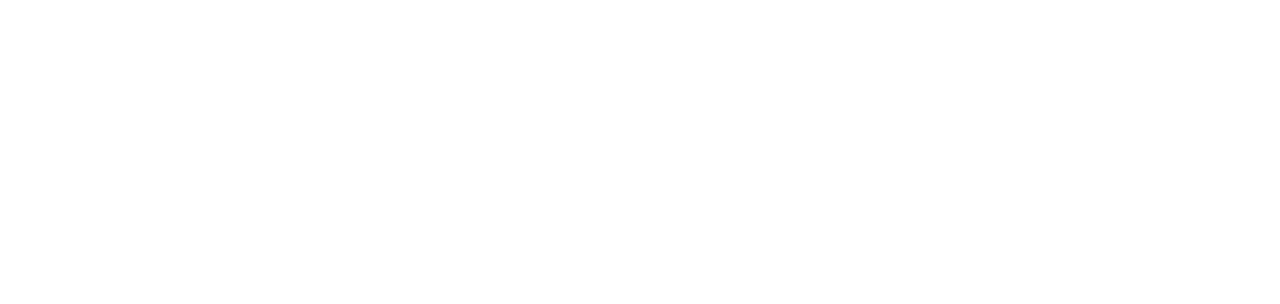
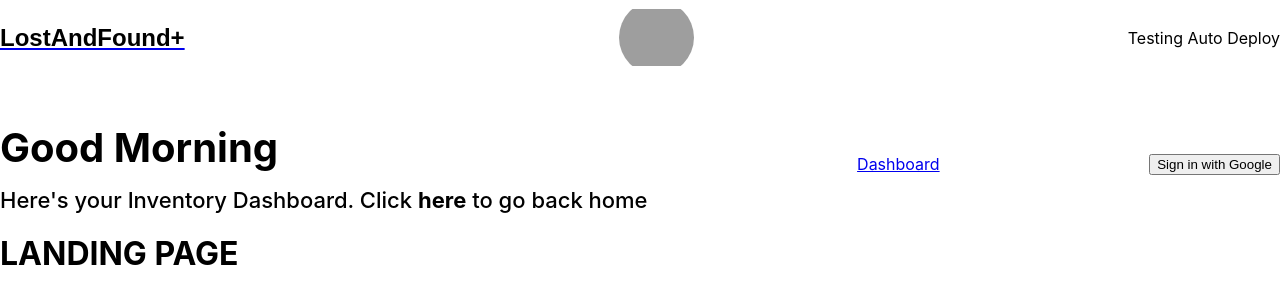
Before and after one commit to anujtaosf/lostfoundV2, a React (Create React App) app: page /dashboard in a window 1280 px wide. Shown: the top 304 px of the page. Built offline with nearby package versions, Linux system fonts and the light colour scheme; no server answers; grey boxes are pictures that could not be loaded.

Commit message:
auth restructure

```diff
--- a/src/App.js
+++ b/src/App.js
@@ -4,29 +4,30 @@
 
 import InventoryDashboard from './components/InventoryDashboard';
 import Layout from "./components/Layout"
+import Landing from './components/Landing';
 import CheckoutForm from "./components/CheckoutForm"
-
-import { initializeApp } from 'firebase/app';
-
-initializeApp({
-  apiKey: "AIzaSyAfouK7rufR-0RkkDAdNMbZrTEIuFoDE50",
-  authDomain: "lostfound-makerspace.firebaseapp.com",
-  projectId: "lostfound-makerspace",
-  storageBucket: "lostfound-makerspace.firebasestorage.app",
-  messagingSenderId: "52755277898",
-  appId: "1:52755277898:web:8ecffb215b6031ec6c5eb3",
-  measurementId: "G-93D2S4C08N"
-})
+import { AdminRoutes, UserRoutes } from './components/Routes';
+import { AuthProvider } from './context/authContext';
 
 function App() {
 
   return (
-    <Routes>
-      <Route path="/" element={<Layout />}>
-        <Route index element={<InventoryDashboard/>}/>
-        <Route path="/checkout" element={<CheckoutForm/>}/>
-      </Route>
-    </Routes>
+    <AuthProvider>
+      <Routes>
+        <Route path="/" element={<Layout />}>
+          <Route index element={<Landing />} />
+
+          <Route element={<AdminRoutes />}>
+            <Route path='/dashboard' element={<InventoryDashboard/>}/>
+          </Route>
+
+          <Route element={<UserRoutes />}>
+            <Route path="/checkout" element={<CheckoutForm/>}/>
+          </Route>
+
+        </Route>
+      </Routes>
+    </AuthProvider>
   );
 }
 
--- a/src/components/Auth.jsx
+++ b/src/components/Auth.jsx
@@ -1,25 +1,33 @@
-import React from "react"
-import { getAuth, signInWithPopup, GoogleAuthProvider, signOut } from "firebase/auth";
-
+import React from "react";
+import { useNavigate } from "react-router-dom";
+import { doSignInWithGoogle, doSignOut } from "../firebase/auth";
+import { useAuth } from "../context/authContext";
 
 export const SignIn = () => {
+	const { userLoggedIn } = useAuth();
 
-    const auth = getAuth()
+	const signInWithGoogle = () => {
+		doSignInWithGoogle();
+	};
 
-    const signInWithGoogle = () => {
-        const provider = new GoogleAuthProvider();
-        signInWithPopup(auth, provider)
-    }
-
-    return !auth.currentUser && (
-        <button onClick={signInWithGoogle}>Sign in with Google</button>
-    )
-}
+	return !userLoggedIn && <button onClick={signInWithGoogle}>Sign in with Google</button>;
+};
 
 export const SignOut = () => {
-    const auth = getAuth()
+	const { userLoggedIn } = useAuth();
+	const navigate = useNavigate();
 
-    return auth.currentUser && (
-    <button onClick={() => signOut(auth)}>Sign Out</button>
-    )
-}
+	return (
+		userLoggedIn && (
+			<button
+				onClick={() => {
+					doSignOut().then(() => {
+						navigate("/");
+					});
+				}}
+			>
+				Sign Out
+			</button>
+		)
+	);
+};
--- a/src/components/Header.jsx
+++ b/src/components/Header.jsx
@@ -3,6 +3,7 @@
 import { SignIn, SignOut } from './Auth';
 import { useAuthState } from 'react-firebase-hooks/auth';
 import { getAuth } from 'firebase/auth';
+import { Link } from 'react-router-dom';
 
 const Header = () => {
 
@@ -11,7 +12,9 @@
 
   return (
     <HeaderContainer>
-      <Logo>LostAndFound+</Logo>
+      <Link to="/">
+        <Logo>LostAndFound+</Logo>
+      </Link>
       <UserInfo>
         <UserIcon src={"https://cdn.builder.io/api/v1/image/assets/TEMP/1394bf55adad9bce9b5db46599eb47259925b3b28609188c86776a691a908cdd?placeholderIfAbsent=true&apiKey=74fbfc420745470bbcfc2ad34496c208"} alt="User avatar" />
       </UserInfo>
@@ -23,6 +26,9 @@
           <HomeLink href="/">here</HomeLink> to go back home
         </DashboardInfo>
       </WelcomeMessage>
+      <Link to="/dashboard">
+        Dashboard
+      </Link>
       <SignIn />
       <SignOut />
     </HeaderContainer>
--- /dev/null
+++ b/src/components/Landing.jsx
@@ -0,0 +1,7 @@
+import React from "react";
+
+const Landing = () => {
+    return (<h1>LANDING PAGE</h1>)
+}
+
+export default Landing
--- /dev/null
+++ b/src/components/Routes.jsx
@@ -0,0 +1,33 @@
+import React, {useState} from "react";
+import { Outlet } from "react-router-dom";
+import { useAuth } from "../context/authContext";
+import { doc, getDoc, getFirestore } from "firebase/firestore";
+import Landing from "./Landing";
+import { getUniqname } from "../lib/auth";
+
+const admin = ["ljweaver", "anuhea"]
+
+export const AdminRoutes = () => {
+    const [isAdmin, setIsAdmin] = useState(false);
+
+    const {currentUser, userLoggedIn} = useAuth();
+
+    //const docRef = auth.currentUser && doc(db, "uniqname", getUniqname(auth.currentUser));
+    //const docSnap = await getDoc(docRef);
+
+    ///if (docSnap.exists()) {
+
+    //}
+
+    return (
+        userLoggedIn && admin.includes(getUniqname(currentUser)) ? <Outlet /> : <Landing />
+    )
+}
+
+export const UserRoutes = () => {
+    const {userLoggedIn} = useAuth();
+
+    return (
+        userLoggedIn ? <Outlet /> : <Landing />
+    )
+}
--- /dev/null
+++ b/src/context/authContext/index.jsx
@@ -0,0 +1,44 @@
+import { useContext, useEffect, useState } from "react";
+import React, { createContext } from "react";
+import { auth } from "../../firebase/firebase";
+import { onAuthStateChanged } from "firebase/auth";
+
+const AuthContext = createContext();
+
+export const useAuth = () => {
+    return useContext(AuthContext);
+}
+
+export const AuthProvider = ({ children }) => {
+	const [currentUser, setCurrentUser] = useState(null);
+	const [userLoggedIn, setUserLoggedIn] = useState(false);
+	const [loading, setLoading] = useState(true);
+
+	useEffect(() => {
+		const unsubscribe = onAuthStateChanged(auth, initializeUser);
+		return unsubscribe;
+	}, []);
+
+	const initializeUser = async (user) => {
+		if (user) {
+			setCurrentUser({ ...user });
+            setUserLoggedIn(true);
+		} else {
+            setCurrentUser(null);
+            setUserLoggedIn(false);
+        }
+        setLoading(false);
+	};
+
+    const value = {
+        currentUser,
+        userLoggedIn,
+        loading
+    }
+
+    return (
+        <AuthContext.Provider value={value}>
+            {!loading && children}
+        </AuthContext.Provider>
+    )
+};
--- /dev/null
+++ b/src/firebase/auth.js
@@ -0,0 +1,13 @@
+import { GoogleAuthProvider, signInWithPopup } from "firebase/auth";
+import { auth } from "./firebase";
+
+export const doSignInWithGoogle = async () => {
+    const provider = new GoogleAuthProvider();
+    const result = await signInWithPopup(auth, provider);
+
+    return result
+}
+
+export const doSignOut = () => {
+    return auth.signOut();
+}
--- /dev/null
+++ b/src/firebase/firebase.js
@@ -0,0 +1,17 @@
+import { initializeApp } from "firebase/app";
+import { getAuth } from "firebase/auth";
+
+const firebaseConfig = {
+    apiKey: "AIzaSyAfouK7rufR-0RkkDAdNMbZrTEIuFoDE50",
+    authDomain: "lostfound-makerspace.firebaseapp.com",
+    projectId: "lostfound-makerspace",
+    storageBucket: "lostfound-makerspace.firebasestorage.app",
+    messagingSenderId: "52755277898",
+    appId: "1:52755277898:web:8ecffb215b6031ec6c5eb3",
+    measurementId: "G-93D2S4C08N"
+}
+
+const app = initializeApp(firebaseConfig);
+const auth = getAuth(app);
+
+export { app, auth}
--- /dev/null
+++ b/src/lib/auth.js
@@ -0,0 +1,4 @@
+
+export const getUniqname = (user) => {
+    return user.email.split("@")[0]
+}
```
